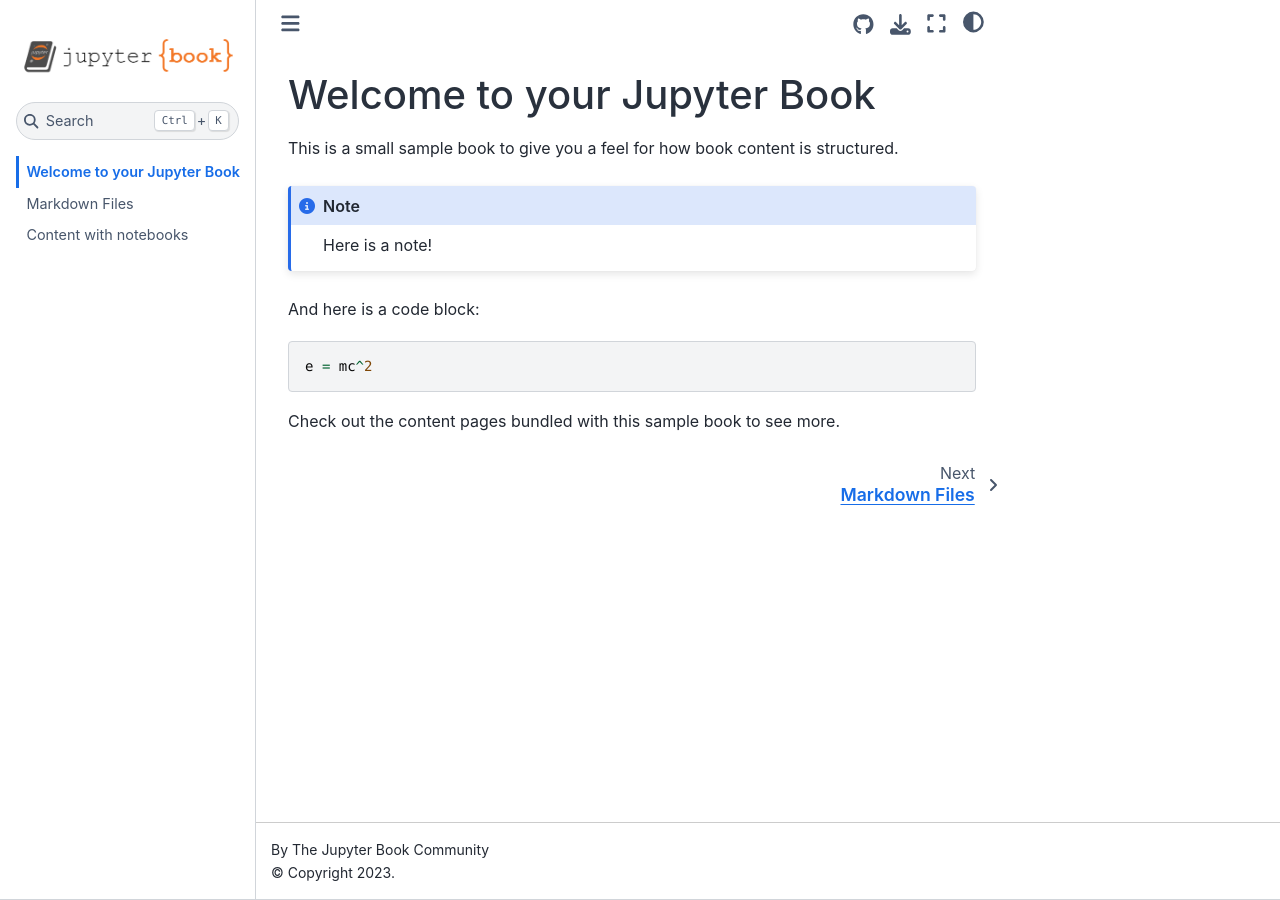
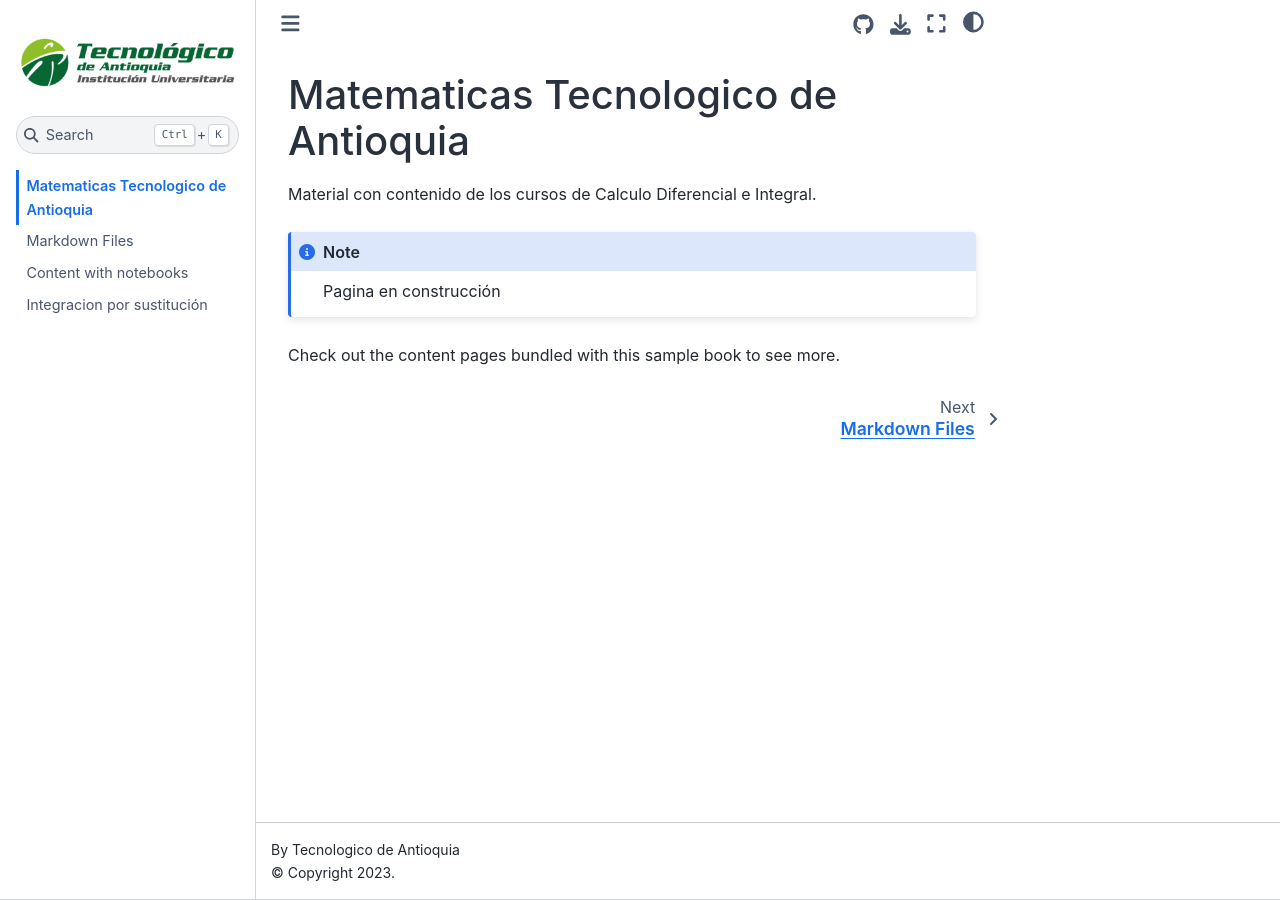
Before and after one commit to tigarto/calculoTdeA, a Jupyter Book: the page built from intro.md, in a window 1280 px wide. Built offline with Jupyter Book 1.0.4 settings and Sphinx 7.4.7 and the Sphinx Book theme 1.1.4, drawn with Linux system fonts in a browser that asks for light colours.

Commit message:
Actualizando todo

````diff
--- a/_config.yml
+++ b/_config.yml
@@ -1,9 +1,9 @@
 # Book settings
 # Learn more at https://jupyterbook.org/customize/config.html
 
-title: My sample book
-author: The Jupyter Book Community
-logo: logo.png
+title: Calculo TdeA
+author: Tecnologico de Antioquia
+logo: logo-tdea.png
 
 # Force re-execution of notebooks on each build.
 # See https://jupyterbook.org/content/execute.html
--- a/_toc.yml
+++ b/_toc.yml
@@ -6,3 +6,4 @@
 chapters:
 - file: markdown
 - file: notebooks
+- file: integracion_por_sustitucion
--- a/intro.md
+++ b/intro.md
@@ -1,16 +1,9 @@
-# Welcome to your Jupyter Book
+# Matematicas Tecnologico de Antioquia
 
-This is a small sample book to give you a feel for how book content is
-structured.
+Material con contenido de los cursos de Calculo Diferencial e Integral.
 
 :::{note}
-Here is a note!
+Pagina en construcción
 :::
 
-And here is a code block:
-
-```
-e = mc^2
-```
-
 Check out the content pages bundled with this sample book to see more.
````
Also changed, not shown: integracion_por_sustitucion.ipynb (added).
